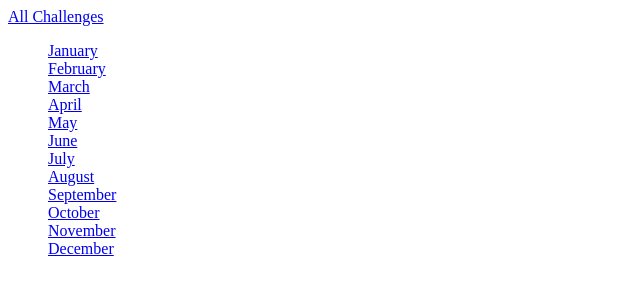
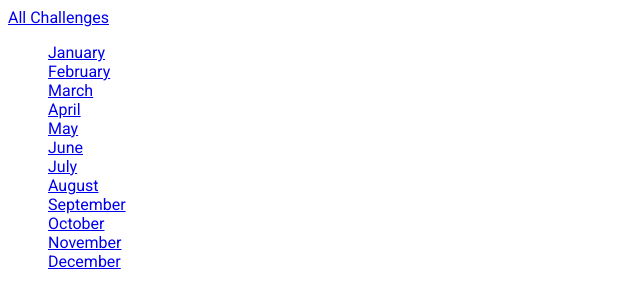
Before and after one commit to Umar-Mughal/Django-Teaching, a Django app: page /challenges/ in a window 1280 px wide. Shown: the top 308 px of the page, without its empty margins (0-640 px from the left). Run offline with Django 4.2, Linux system fonts and the light colour scheme.

Commit message:
Adding Global Static Files
1- Create static folder in main folder besides templates
2- add STATICFILES_DIRS settings in settings.py
3- use styles.css
4- restart dev server

```diff
--- a/monthly_challenges/monthly_challenges/settings.py
+++ b/monthly_challenges/monthly_challenges/settings.py
@@ -119,6 +119,9 @@ USE_TZ = True
 # https://docs.djangoproject.com/en/4.2/howto/static-files/
 
 STATIC_URL = 'static/'
+STATICFILES_DIRS = [
+    BASE_DIR / "static"
+]
 
 # Default primary key field type
 # https://docs.djangoproject.com/en/4.2/ref/settings/#default-auto-field
--- /dev/null
+++ b/monthly_challenges/static/styles.css
@@ -0,0 +1,5 @@
+  @import url('https://fonts.googleapis.com/css2?family=Poppins:ital,wght@0,100;0,200;0,300;0,400;0,500;0,600;0,700;0,800;0,900;1,100;1,200;1,300;1,400;1,500;1,600;1,700;1,800;1,900&family=Roboto:ital,wght@0,100;0,300;0,400;0,500;0,700;0,900;1,100;1,300;1,400;1,500;1,700;1,900&display=swap');
+
+  html {
+      font-family: 'Roboto', sans-serif;
+  }
--- a/monthly_challenges/templates/base.html
+++ b/monthly_challenges/templates/base.html
@@ -1,3 +1,5 @@
+{% load static %}
+
 <!doctype html>
 <html lang="en">
 <head>
@@ -6,6 +8,7 @@
           content="width=device-width, user-scalable=no, initial-scale=1.0, maximum-scale=1.0, minimum-scale=1.0">
     <meta http-equiv="X-UA-Compatible" content="ie=edge">
     <title>{% block page_title %} My Challenges {% endblock %}</title>
+    <link rel="stylesheet" href="{% static 'styles.css' %}">
     <!--css files-->
     {% block css_files %}{% endblock %}
 </head>
```
